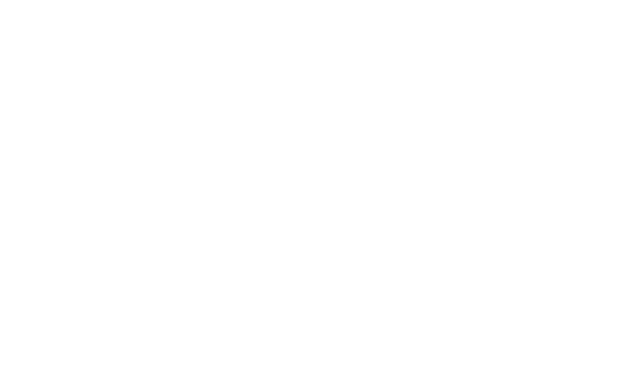
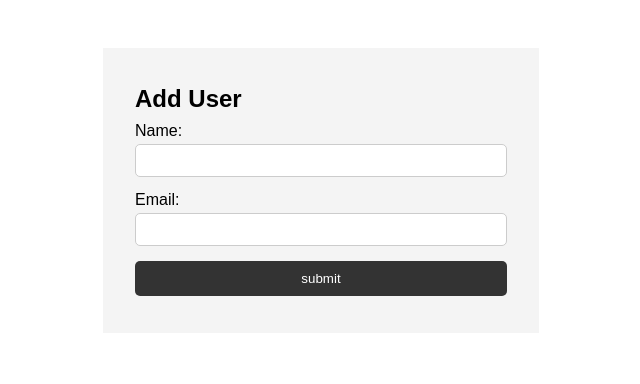
Before and after one commit to bhargavnadimpalli/jsbasics, a plain HTML site: page index.html in a window 1280 px wide. Shown: the whole page, without its empty margins (319-959 px from the left). Drawn offline with Linux system fonts and the light colour scheme.

Commit message:
DOM selector

```diff
--- a/index.html
+++ b/index.html
@@ -1,13 +1,36 @@
 <!DOCTYPE html>
 <html lang="en">
-<head>
-  <meta charset="UTF-8">
-  <meta http-equiv="X-UA-Compatible" content="IE=edge">
-  <meta name="viewport" content="width=device-width, initial-scale=1.0">
-  <title>js basics</title>
-</head>
-<body>
+  <head>
+    <meta charset="UTF-8" />
+    <meta name="viewport" content="width=device-width, initial-scale=1.0" />
+    <meta http-equiv="X-UA-Compatible" content="ie=edge" />
+    <title>JS For Beginners</title>
+    <link rel="stylesheet" href="style.css">
+  </head>
+  <body>
 
-  <script src="main.js"></script>
-</body>
+    <section class="container">
+      <form id="my-form">
+        <h1>Add User</h1>
+        <div class="msg"></div>
+        <div>
+          <label for="name">Name:</label>
+          <input type="text" id="name">
+        </div>
+        <div>
+          <label for="name">Email:</label>
+          <input type="text" id="email">
+        </div>
+        <input type="submit" class="btn" value="submit">
+      </form>
+
+      <ul id="users">
+
+      </ul>
+
+    </section>
+
+
+    <script src="main.js"></script>
+  </body>
 </html>
--- a/main.js
+++ b/main.js
@@ -1,23 +1,3 @@
-//class constructors
-class Person {
-    constructor(firstName, LastName, dob){
-        this.firstName = firstName;
-        this.LastName = LastName;
-        this.dob = new Date(dob);
-    }
+const form = document.getElementById('my-form');
 
-    birthYear() {
-        return this.dob.getFullYear();
-    }
-
-    fullName() {
-        return `${this.firstName} ${this.LastName}`;
-    }
-
-}
-
-//Instantiate Object
-const person1 = new Person('nadimpalli', 'bhargav', '11-22-1998');
-
-console.log(person1.fullName());
-console.log(person1);
+console.log(form);
--- /dev/null
+++ b/style.css
@@ -0,0 +1,71 @@
+* {
+    margin: 0;
+    padding: 0;
+    box-sizing: border-box;
+  }
+
+  body {
+    font-family: Arial, Helvetica, sans-serif;
+    line-height: 1.6;
+  }
+
+  ul {
+    list-style: none;
+  }
+
+  ul li {
+    padding: 5px;
+    background: #f4f4f4;
+    margin: 5px 0;
+  }
+
+  .container {
+    margin: auto;
+    width: 500px;
+    overflow: auto;
+    padding: 3rem 2rem;
+  }
+
+  #my-form {
+    padding: 2rem;
+    background: #f4f4f4;
+  }
+
+  #my-form label {
+    display: block;
+  }
+
+  #my-form input[type='text'] {
+    width: 100%;
+    padding: 8px;
+    margin-bottom: 10px;
+    border-radius: 5px;
+    border: 1px solid #ccc;
+  }
+
+  .btn {
+    display: block;
+    width: 100%;
+    padding: 10px 15px;
+    border: 0;
+    background: #333;
+    color: #fff;
+    border-radius: 5px;
+    margin: 5px 0;
+  }
+
+  .btn:hover {
+    background: #444;
+  }
+
+  .bg-dark {
+    background: #333;
+    color: #fff;
+  }
+
+  .error {
+    background: orangered;
+    color: #fff;
+    padding: 5px;
+    margin: 5px;
+  }
```
